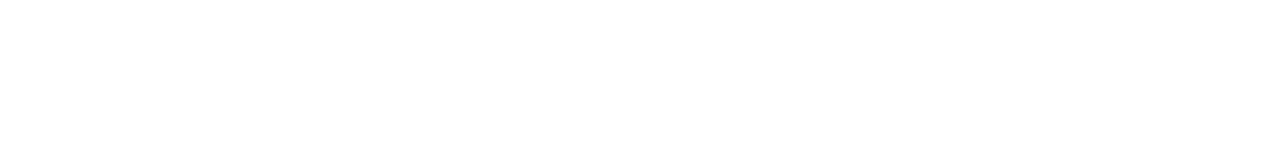
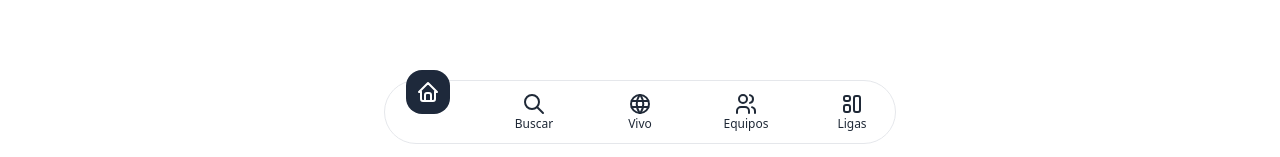
Before and after one commit to dcq-31/latam-gol, a Vue app: page / in a window 1280 px wide. Shown: the part 640-797 px from the top of the page. Built offline with nearby package versions, Linux system fonts and the light colour scheme.

Commit message:
create navbar with icons

```diff
--- /dev/null
+++ b/src/components/navigation/NavbarWithIcons.vue
@@ -0,0 +1,78 @@
+<script setup lang="ts">
+import type { Component } from 'vue'
+import { useRouter } from 'vue-router'
+import { storeToRefs } from 'pinia'
+import { useAppStore } from '@/stores/app'
+import HomeIcon from '@/components/icons/HomeIcon.vue'
+import SearchIcon from '@/components/icons/SearchIcon.vue'
+import WorldIcon from '@/components/icons/WorldIcon.vue'
+import UserGroupIcon from '@/components/icons/UserGroup.vue'
+import LayoutIcon from '@/components/icons/LayoutIcon.vue'
+
+/**
+ * Types
+ */
+
+interface Link {
+  label: string
+  label_sr: string
+  icon: Component
+  to: string
+}
+
+/**
+ * Data
+ */
+
+const $router = useRouter()
+const { currentPage } = storeToRefs(useAppStore())
+
+const LINKS: Link[] = [
+  { label: 'Inicio', label_sr: 'Inicio', icon: HomeIcon, to: 'home' },
+  { label: 'Buscar', label_sr: 'Buscar', icon: SearchIcon, to: 'search' },
+  { label: 'Vivo', label_sr: 'Partidos en vivo', icon: WorldIcon, to: 'live-matches' },
+  { label: 'Equipos', label_sr: 'Equipos', icon: UserGroupIcon, to: 'player' },
+  { label: 'Ligas', label_sr: 'Ligas', icon: LayoutIcon, to: 'leagues' }
+]
+
+/**
+ * Methods
+ */
+function toPage(name: string) {
+  if (name != 'search' && name != 'leagues' && name != 'live-matches') {
+    $router.push({ name })
+  }
+  currentPage.value = name
+}
+</script>
+
+<template>
+  <div
+    class="fixed bottom-4 left-1/2 z-50 h-16 w-full max-w-lg -translate-x-1/2 rounded-full border border-gray-200 bg-white dark:border-gray-600 dark:bg-gray-700"
+  >
+    <div class="mx-auto grid h-full max-w-lg grid-cols-5 gap-x-5">
+      <button
+        v-for="(link, i) in LINKS"
+        :key="`navbar-with-icons-${i}`"
+        type="button"
+        class="mx-auto w-full first:rounded-s-full last:rounded-e-full hover:bg-gray-50 dark:hover:bg-gray-800"
+        @click="toPage(link.to)"
+      >
+        <div
+          class="bottom-0 inline-flex flex-col items-center justify-center rounded-2xl p-2.5 text-gray-800 transition-[bottom] duration-200"
+          :class="{ active: currentPage == link.to }"
+        >
+          <Component :is="link.icon" class="h-6 w-6" />
+          <div class="text-xs" :class="{ hidden: currentPage == link.to }">{{ link.label }}</div>
+          <span class="sr-only">{{ link.label_sr }}</span>
+        </div>
+      </button>
+    </div>
+  </div>
+</template>
+
+<style scoped>
+.active {
+  @apply relative bottom-5 bg-slate-800 text-white;
+}
+</style>
--- a/src/layouts/MainLayout.vue
+++ b/src/layouts/MainLayout.vue
@@ -1,14 +1,16 @@
 <script setup lang="ts">
-import MainNavbar from '../components/layout/MainNavbar.vue'
-import MainFooter from '../components/layout/MainFooter.vue'
+import MainNavbar from '@/components/layout/MainNavbar.vue'
+import MainFooter from '@/components/layout/MainFooter.vue'
+import NavbarWithIcons from '@/components/navigation/NavbarWithIcons.vue'
 </script>
 
 <template>
-  <div>
+  <div class="pb-20">
     <MainNavbar />
     <main class="bg-white pt-12 dark:bg-gray-900">
       <slot></slot>
     </main>
+    <NavbarWithIcons />
     <MainFooter />
   </div>
 </template>
```
